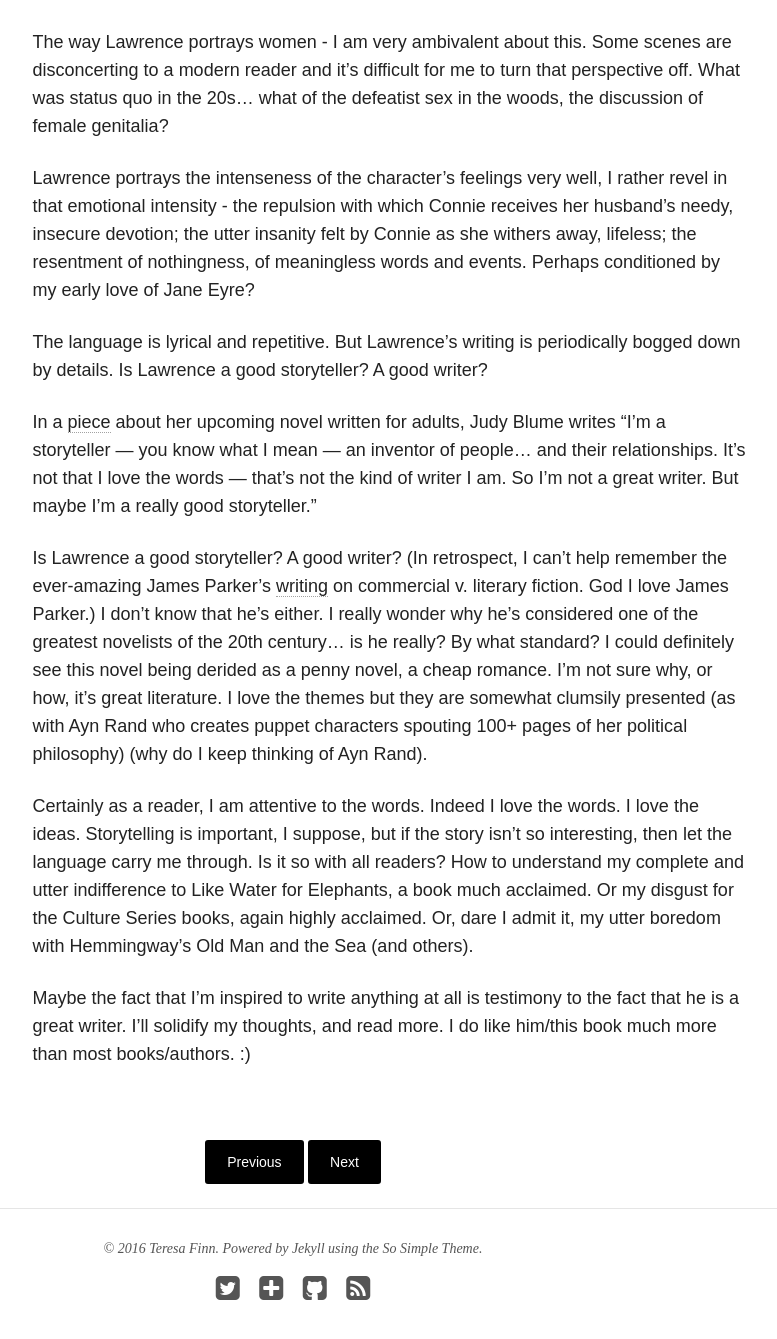
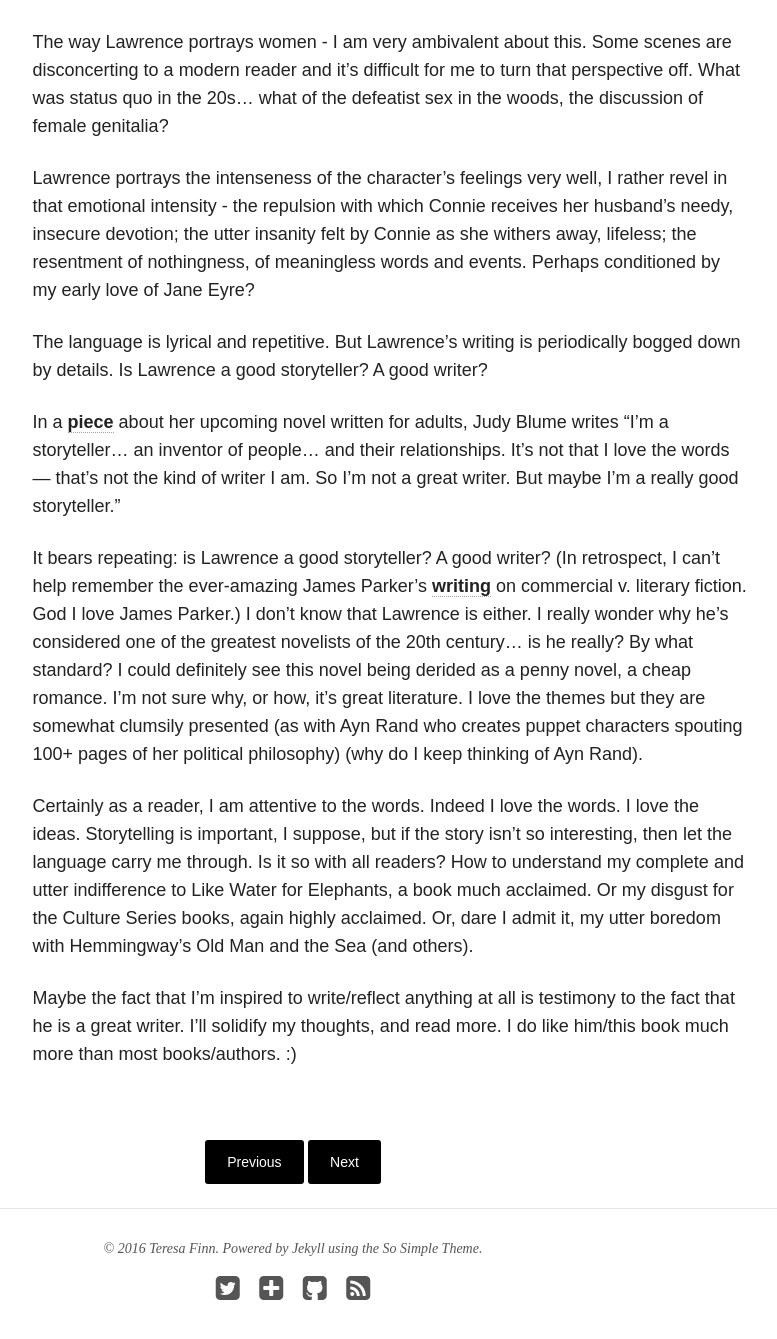
Before and after one commit to teresafinn/teresafinn.github.io, a Jekyll site: the page built from _posts/writings/2015-05-19-lady-chatterley-and-other-thoughts.md, in a window 1280 px wide and 1400 px high, scrolled down 1023 px. Shown: the top 1339 px of the window, without its empty margins (347-1124 px from the left). Built offline with Jekyll 4.4.1, drawn with Linux system fonts in a browser that asks for light colours; nearby versions of some CDN libraries.

Commit message:
old post

```diff
--- a/_posts/writings/2015-05-19-lady-chatterley-and-other-thoughts.md
+++ b/_posts/writings/2015-05-19-lady-chatterley-and-other-thoughts.md
@@ -31,13 +31,13 @@
 
 The language is lyrical and repetitive. But Lawrence’s writing is periodically bogged down by details. Is Lawrence a good storyteller? A good writer?
 
-In a [piece](http://www.nytimes.com/2015/05/24/magazine/judy-blume-knows-all-your-secrets.html) about her upcoming novel written for adults, Judy Blume writes “I’m a storyteller — you know what I mean — an inventor of people... and their relationships. It’s not that I love the words — that’s not the kind of writer I am. So I’m not a great writer. But maybe I’m a really good storyteller.”
+In a [**piece**](http://www.nytimes.com/2015/05/24/magazine/judy-blume-knows-all-your-secrets.html) about her upcoming novel written for adults, Judy Blume writes “I’m a storyteller... an inventor of people... and their relationships. It’s not that I love the words — that’s not the kind of writer I am. So I’m not a great writer. But maybe I’m a really good storyteller.”
 
-Is Lawrence a good storyteller? A good writer? (In retrospect, I can't help remember the ever-amazing James Parker's [writing](http://www.nytimes.com/2016/02/21/books/review/where-do-you-draw-the-line-between-commercial-and-literary-fiction.html?rref=collection%2Fcolumn%2Fbookends&action=click&contentCollection=review&region=stream&module=stream_unit&version=latest&contentPlacement=4&pgtype=collection&_r=0) on commercial v. literary fiction. God I love James Parker.) I don’t know that he’s either. I really wonder why he’s considered one of the greatest novelists of the 20th century... is he really? By what standard? I could definitely see this novel being derided as a penny novel, a cheap romance. I’m not sure why, or how, it’s great literature. I love the themes but they are somewhat clumsily presented (as with Ayn Rand who creates puppet characters spouting 100+ pages of her political philosophy) (why do I keep thinking of Ayn Rand).
+It bears repeating: is Lawrence a good storyteller? A good writer? (In retrospect, I can't help remember the ever-amazing James Parker's [**writing**](http://www.nytimes.com/2016/02/21/books/review/where-do-you-draw-the-line-between-commercial-and-literary-fiction.html?rref=collection%2Fcolumn%2Fbookends&action=click&contentCollection=review&region=stream&module=stream_unit&version=latest&contentPlacement=4&pgtype=collection&_r=0) on commercial v. literary fiction. God I love James Parker.) I don’t know that Lawrence is either. I really wonder why he’s considered one of the greatest novelists of the 20th century... is he really? By what standard? I could definitely see this novel being derided as a penny novel, a cheap romance. I’m not sure why, or how, it’s great literature. I love the themes but they are somewhat clumsily presented (as with Ayn Rand who creates puppet characters spouting 100+ pages of her political philosophy) (why do I keep thinking of Ayn Rand).
 
 Certainly as a reader, I am attentive to the words. Indeed I love the words. I love the ideas. Storytelling is important, I suppose, but if the story isn’t so interesting, then let the language carry me through. Is it so with all readers? How to understand my complete and utter indifference to Like Water for Elephants, a book much acclaimed. Or my disgust for the Culture Series books, again highly acclaimed. Or, dare I admit it, my utter boredom with Hemmingway’s Old Man and the Sea (and others).
 
-Maybe the fact that I’m inspired to write anything at all is testimony to the fact that he is a great writer. I’ll solidify my thoughts, and read more. I do like him/this book much more than most books/authors. :)
+Maybe the fact that I’m inspired to write/reflect anything at all is testimony to the fact that he is a great writer. I’ll solidify my thoughts, and read more. I do like him/this book much more than most books/authors. :)
 
 
 <!-- Is reading such an intensely personal endeavor for everyone? You walk into a bookstore and see so many books, and yet, there are maybe a handful of fiction books that actually appeal to me by description, let alone appeal to me after I crack open the book… -->
```
